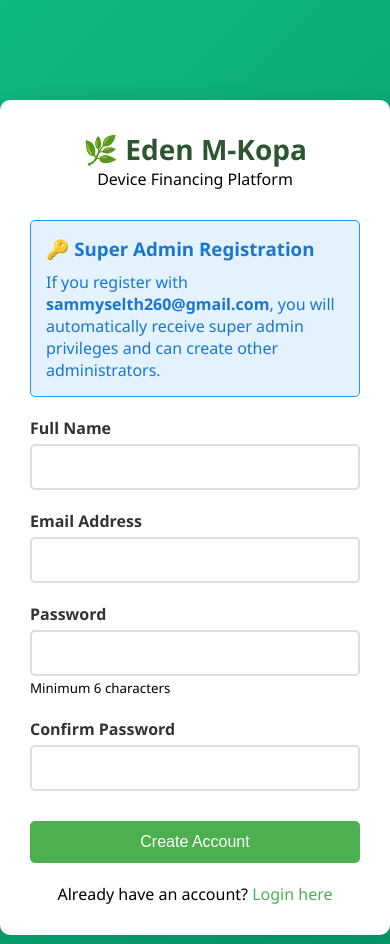
After one commit to sammysam254/edenkelock, a Flask app: page /register in a window 390 px wide. The commit adds this page. Run offline with Flask 3, Linux system fonts and the light colour scheme.

Commit message:
COMPLETE AUTH SYSTEM OVERHAUL - Registration Flow
 BRAND NEW AUTHENTICATION SYSTEM:
- Complete database reset with clean schema
- Super admin registration flow implemented
- Automatic role assignment for sammyselth260@gmail.com
- Registration page with real-time email validation
- Clean admin hierarchy: Super Admin  Admins  Customers

 REGISTRATION FLOW:
- Super admin registers with sammyselth260@gmail.com + custom password
- System automatically assigns super_admin role via database trigger
- Super admin can then create other administrators
- Administrators can only access enrollment to create customers
- Customers login with phone + PIN set during enrollment

 NEW FILES CREATED:
- FRESH_AUTH_SYSTEM_COMPLETE.sql - Complete database reset & new schema
- templates/register.html - Registration page with super admin detection
- /api/register endpoint - Handles account creation

 UPDATED FILES:
- server.py - Added registration API endpoint
- templates/login.html - Added registration link
- templates/index.html - Added registration navigation

 DATABASE FEATURES:
- Automatic super admin role assignment trigger
- Clean table structure with proper relationships
- No pre-created accounts - super admin must register first
- Security violations and audit logging ready

 NEXT STEPS:
1. Run FRESH_AUTH_SYSTEM_COMPLETE.sql in Supabase
2. Super admin registers at /register with sammyselth260@gmail.com
3. Super admin creates other administrators
4. Administrators enroll devices and customers

```diff
--- a/server.py
+++ b/server.py
@@ -85,9 +85,65 @@ def verify_admin_token(token):
 def index():
     return render_template("index.html")
 
-@app.route("/login")
-def login():
-    return render_template("login.html")
+@app.route("/register")
+def register_page():
+    return render_template("register.html")
+
+@app.route("/api/register", methods=["POST"])
+def api_register():
+    try:
+        if supabase is None:
+            return jsonify({"success": False, "error": "Database connection not available"}), 500
+
+        data = request.json
+        if not data:
+            return jsonify({"success": False, "error": "No data provided"}), 400
+
+        email = data.get("email")
+        password = data.get("password")
+        full_name = data.get("full_name")
+
+        if not email or not password:
+            return jsonify({"success": False, "error": "Email and password required"}), 400
+
+        if len(password) < 6:
+            return jsonify({"success": False, "error": "Password must be at least 6 characters"}), 400
+
+        logger.info(f"Registration attempt for email: {email}")
+
+        # Check if admin already exists
+        existing_admin = supabase.table("admins").select("*").eq("email", email).execute()
+        if existing_admin.data and len(existing_admin.data) > 0:
+            return jsonify({"success": False, "error": "Account already exists"}), 400
+
+        password_hash = hash_password(password)
+
+        # Create admin account (trigger will automatically assign super_admin role to sammyselth260@gmail.com)
+        admin_data = {
+            "email": email,
+            "password_hash": password_hash,
+            "full_name": full_name,
+            "role": "admin"  # Will be overridden by trigger for sammyselth260@gmail.com
+        }
+
+        response = supabase.table("admins").insert(admin_data).execute()
+
+        if response.data and len(response.data) > 0:
+            admin = response.data[0]
+            logger.info(f"Registration successful for: {email} with role: {admin['role']}")
+
+            return jsonify({
+                "success": True,
+                "message": "Account created successfully",
+                "role": admin["role"],
+                "is_super_admin": admin["role"] == "super_admin"
+            })
+        else:
+            return jsonify({"success": False, "error": "Failed to create account"}), 500
+
+    except Exception as e:
+        logger.error(f"Registration error: {e}")
+        return jsonify({"success": False, "error": str(e)}), 500
 
 @app.route("/dashboard")
 def dashboard():
--- a/templates/index.html
+++ b/templates/index.html
@@ -43,6 +43,7 @@
             <div class="nav">
                 <a href="/">Home</a>
                 <a href="/customer-login">Customer Login</a>
+                <a href="/register" style="background: linear-gradient(135deg, #3b82f6 0%, #1d4ed8 100%); color: white;">📝 Register</a>
                 <a href="/login" style="background: linear-gradient(135deg, #10b981 0%, #059669 100%); color: white;">🔐 Admin Login</a>
             </div>
         </div>
--- a/templates/login.html
+++ b/templates/login.html
@@ -28,7 +28,8 @@
                 </form>
 
                 <p style="text-align: center; margin-top: 20px; color: #6b7280; font-size: 0.9em;">
-                    <a href="/" style="color: #059669;">Back to Home</a>
+                    <a href="/" style="color: #059669;">Back to Home</a> |
+                    <a href="/register" style="color: #059669;">Register Account</a>
                 </p>
             </div>
         </div>
--- /dev/null
+++ b/templates/register.html
@@ -0,0 +1,263 @@
+<!DOCTYPE html>
+<html lang="en">
+<head>
+    <meta charset="UTF-8">
+    <meta name="viewport" content="width=device-width, initial-scale=1.0">
+    <title>Eden M-Kopa - Register</title>
+    <link rel="stylesheet" href="{{ url_for('static', filename='css/style.css') }}">
+    <style>
+        .register-container {
+            max-width: 400px;
+            margin: 100px auto;
+            padding: 30px;
+            background: white;
+            border-radius: 10px;
+            box-shadow: 0 0 20px rgba(0,0,0,0.1);
+        }
+
+        .logo {
+            text-align: center;
+            margin-bottom: 30px;
+        }
+
+        .logo h1 {
+            color: #2c5530;
+            font-size: 28px;
+            margin: 0;
+        }
+
+        .form-group {
+            margin-bottom: 20px;
+        }
+
+        .form-group label {
+            display: block;
+            margin-bottom: 5px;
+            color: #333;
+            font-weight: bold;
+        }
+
+        .form-group input {
+            width: 100%;
+            padding: 12px;
+            border: 2px solid #ddd;
+            border-radius: 5px;
+            font-size: 16px;
+            box-sizing: border-box;
+        }
+
+        .form-group input:focus {
+            border-color: #4CAF50;
+            outline: none;
+        }
+
+        .register-btn {
+            width: 100%;
+            padding: 12px;
+            background: #4CAF50;
+            color: white;
+            border: none;
+            border-radius: 5px;
+            font-size: 16px;
+            cursor: pointer;
+            margin-top: 10px;
+        }
+
+        .register-btn:hover {
+            background: #45a049;
+        }
+
+        .register-btn:disabled {
+            background: #ccc;
+            cursor: not-allowed;
+        }
+
+        .error-message {
+            color: #d32f2f;
+            margin-top: 10px;
+            padding: 10px;
+            background: #ffebee;
+            border-radius: 5px;
+            display: none;
+        }
+
+        .success-message {
+            color: #2e7d32;
+            margin-top: 10px;
+            padding: 10px;
+            background: #e8f5e8;
+            border-radius: 5px;
+            display: none;
+        }
+
+        .login-link {
+            text-align: center;
+            margin-top: 20px;
+        }
+
+        .login-link a {
+            color: #4CAF50;
+            text-decoration: none;
+        }
+
+        .login-link a:hover {
+            text-decoration: underline;
+        }
+
+        .super-admin-notice {
+            background: #e3f2fd;
+            border: 1px solid #2196f3;
+            border-radius: 5px;
+            padding: 15px;
+            margin-bottom: 20px;
+            color: #1976d2;
+        }
+
+        .super-admin-notice h3 {
+            margin: 0 0 10px 0;
+            color: #1976d2;
+        }
+    </style>
+</head>
+<body>
+    <div class="register-container">
+        <div class="logo">
+            <h1>🌿 Eden M-Kopa</h1>
+            <p>Device Financing Platform</p>
+        </div>
+
+        <div class="super-admin-notice">
+            <h3>🔑 Super Admin Registration</h3>
+            <p>If you register with <strong>sammyselth260@gmail.com</strong>, you will automatically receive super admin privileges and can create other administrators.</p>
+        </div>
+
+        <form id="registerForm">
+            <div class="form-group">
+                <label for="full_name">Full Name</label>
+                <input type="text" id="full_name" name="full_name" required>
+            </div>
+
+            <div class="form-group">
+                <label for="email">Email Address</label>
+                <input type="email" id="email" name="email" required>
+            </div>
+
+            <div class="form-group">
+                <label for="password">Password</label>
+                <input type="password" id="password" name="password" required minlength="6">
+                <small>Minimum 6 characters</small>
+            </div>
+
+            <div class="form-group">
+                <label for="confirm_password">Confirm Password</label>
+                <input type="password" id="confirm_password" name="confirm_password" required>
+            </div>
+
+            <button type="submit" class="register-btn" id="registerBtn">
+                Create Account
+            </button>
+
+            <div class="error-message" id="errorMessage"></div>
+            <div class="success-message" id="successMessage"></div>
+        </form>
+
+        <div class="login-link">
+            <p>Already have an account? <a href="/login">Login here</a></p>
+        </div>
+    </div>
+
+    <script>
+        document.getElementById('registerForm').addEventListener('submit', async function(e) {
+            e.preventDefault();
+
+            const registerBtn = document.getElementById('registerBtn');
+            const errorMessage = document.getElementById('errorMessage');
+            const successMessage = document.getElementById('successMessage');
+
+            // Hide previous messages
+            errorMessage.style.display = 'none';
+            successMessage.style.display = 'none';
+
+            // Get form data
+            const formData = new FormData(this);
+            const data = {
+                full_name: formData.get('full_name'),
+                email: formData.get('email'),
+                password: formData.get('password'),
+                confirm_password: formData.get('confirm_password')
+            };
+
+            // Validate passwords match
+            if (data.password !== data.confirm_password) {
+                errorMessage.textContent = 'Passwords do not match';
+                errorMessage.style.display = 'block';
+                return;
+            }
+
+            // Disable button and show loading
+            registerBtn.disabled = true;
+            registerBtn.textContent = 'Creating Account...';
+
+            try {
+                const response = await fetch('/api/register', {
+                    method: 'POST',
+                    headers: {
+                        'Content-Type': 'application/json',
+                    },
+                    body: JSON.stringify(data)
+                });
+
+                const result = await response.json();
+
+                if (result.success) {
+                    successMessage.innerHTML = `
+                        <strong>Account created successfully!</strong><br>
+                        ${result.is_super_admin ?
+                            '🔑 You have been granted <strong>Super Admin</strong> privileges!' :
+                            '👤 You have been granted <strong>Admin</strong> privileges.'
+                        }<br>
+                        Redirecting to login...
+                    `;
+                    successMessage.style.display = 'block';
+
+                    // Redirect to login after 3 seconds
+                    setTimeout(() => {
+                        window.location.href = '/login';
+                    }, 3000);
+                } else {
+                    errorMessage.textContent = result.error || 'Registration failed';
+                    errorMessage.style.display = 'block';
+                }
+            } catch (error) {
+                errorMessage.textContent = 'Network error. Please try again.';
+                errorMessage.style.display = 'block';
+            } finally {
+                registerBtn.disabled = false;
+                registerBtn.textContent = 'Create Account';
+            }
+        });
+
+        // Real-time email validation
+        document.getElementById('email').addEventListener('input', function() {
+            const email = this.value;
+            const notice = document.querySelector('.super-admin-notice');
+
+            if (email === 'sammyselth260@gmail.com') {
+                notice.style.background = '#e8f5e8';
+                notice.style.borderColor = '#4CAF50';
+                notice.innerHTML = `
+                    <h3>🔑 Super Admin Detected!</h3>
+                    <p>You will receive <strong>Super Admin</strong> privileges with this email address.</p>
+                `;
+            } else {
+                notice.style.background = '#e3f2fd';
+                notice.style.borderColor = '#2196f3';
+                notice.innerHTML = `
+                    <h3>🔑 Super Admin Registration</h3>
+                    <p>If you register with <strong>sammyselth260@gmail.com</strong>, you will automatically receive super admin privileges and can create other administrators.</p>
+                `;
+            }
+        });
+    </script>
+</body>
+</html>
```
Also changed, not shown: FRESH_AUTH_SYSTEM_COMPLETE.sql (added, +215 -0 lines), SERVER_FIXED_FINAL.md (added, +119 -0 lines).
